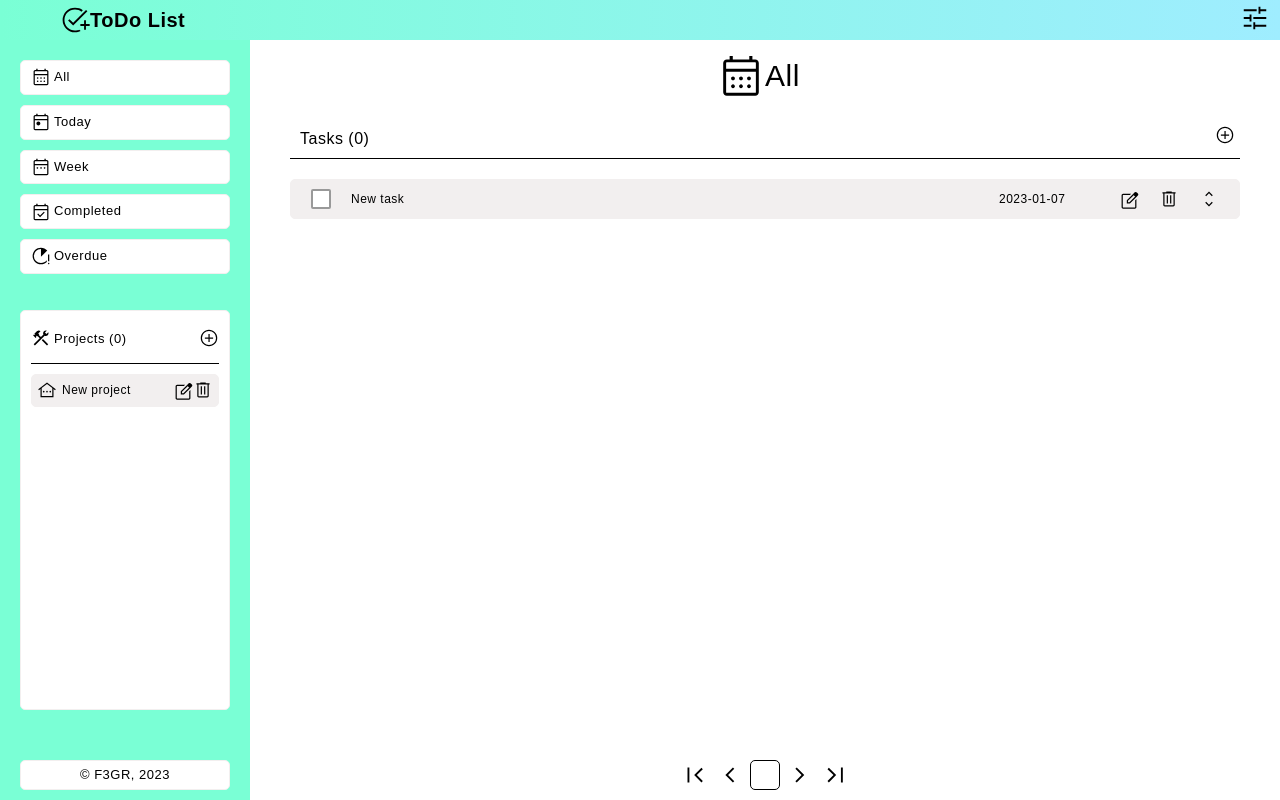
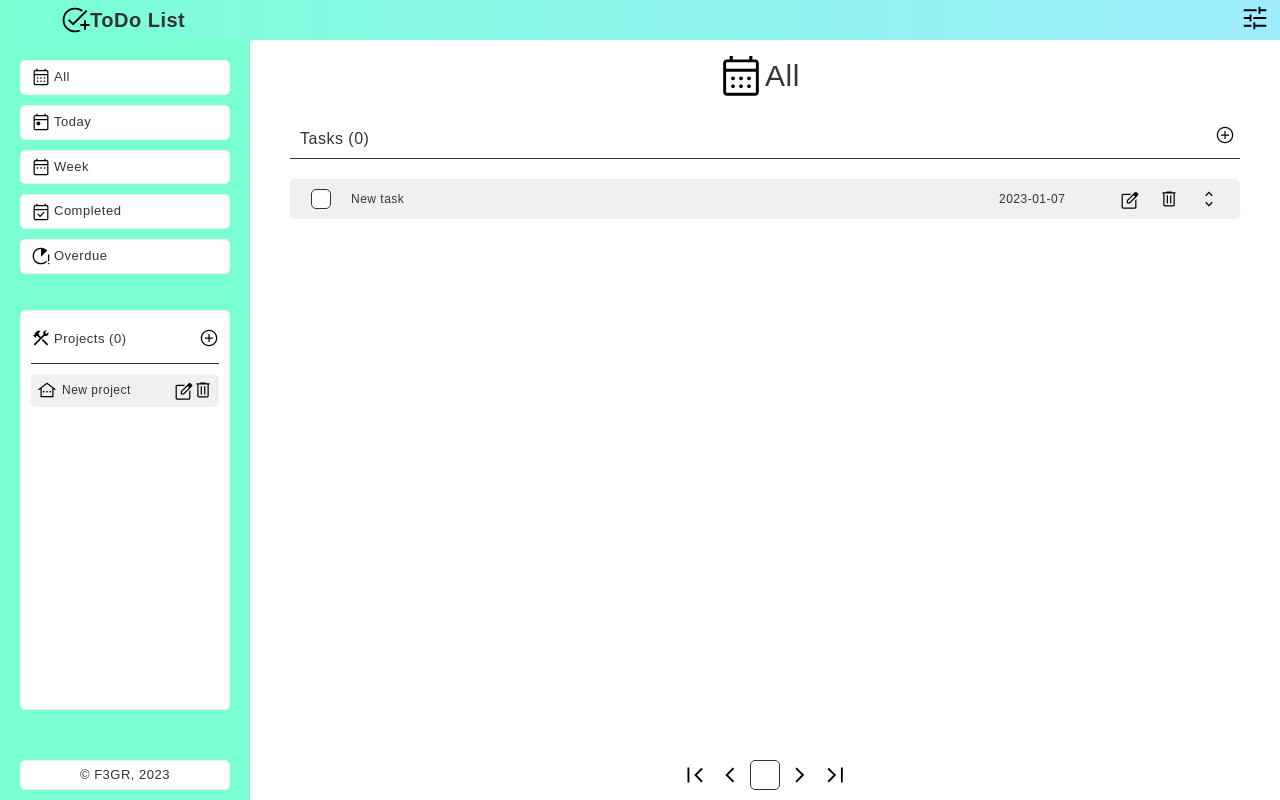
Before and after one commit to F3GR/to-do-list, a website built with webpack: page dist/index.html in a window 1280 px wide. Built offline with nearby package versions, Linux system fonts and the light colour scheme.

```diff
--- a/src/components/dom-task.js
+++ b/src/components/dom-task.js
@@ -4,31 +4,34 @@
     const taskList = document.querySelector('.task-list');
     const exampleTask = createElementWithAttributes('li', {class: `task`, data: `0`}, taskList);
 
-    const radioButtonContainer = createElementWithAttributes('div', {class: `radio-button-box`, data: `0`}, exampleTask);
+    const checkbox = createElementWithAttributes('input', {
+        type: `checkbox`,
+        id: `task-status`,
+        class: 'status'
+    }, exampleTask);
 
-    const taskStatusIcon  = createElementWithAttributes('input', {
-        id: 'task-status',
-        type: 'checkbox',
-        class: 'status',
-        name: 'status',
-        value: 'on-going',
-    }, radioButtonContainer);
+    const label = createElementWithAttributes('label', {
+        for: `task-status`,
+        class: 'status-label'
+    }, exampleTask);
 
-    const labelStatusIcon  = createElementWithAttributes('label', {
-        for: 'task-status',
-        class: 'status-label'
-    }, radioButtonContainer);
+    const svg = document.createElementNS('http://www.w3.org/2000/svg', 'svg');
+    svg.setAttribute('xmlns', 'http://www.w3.org/2000/svg');
+    svg.setAttribute('viewBox', '0 0 20 20');
 
-    const statusIcon  = createElementWithAttributes('svg', {
-        xmlns: 'http://www.w3.org/2000/svg',
-        viewBox: "0 0 20 20"
-    }, labelStatusIcon);
+    const path = document.createElementNS('http://www.w3.org/2000/svg', 'path');
+    path.setAttribute('d', 'M2,10 L8,16 L18,5');
 
-    const statusIconPath  = createElementWithAttributes('path', {
-        d: "M2,10 L8,16 L18,5",
-    }, statusIcon);
+    svg.appendChild(path);
+    label.appendChild(svg);
 
-
+    checkbox.addEventListener('change', () => {
+        if (checkbox.checked) {
+          svg.classList.add('checked');
+        } else {
+          svg.classList.remove('checked');
+        }
+    });
 
     const taskNameBox = createElementWithAttributes('div', {class: `task-name-box`}, exampleTask);
     const taskName = createElementWithAttributes('span', {class: `task-name-box`}, taskNameBox);
--- a/src/input.css
+++ b/src/input.css
@@ -7,6 +7,7 @@
   --blue: rgb(20, 48, 255);
   --menu-width: 30rem;
   --menu-height: 40rem;
+  --black: rgb(53, 52, 52);
 }
 
 * {
@@ -76,7 +77,7 @@
 }
 
 td, th {
-  border: 1px solid black;
+  border: 1px solid var(--black);
 }
 
 blockquote, q {
@@ -113,7 +114,7 @@
 /* START */
 
 * {
-  color: black;
+  color: var(--black);
   font-weight: 500;
   font-family: "NotoSans", sans-serif;
   border-collapse: collapse;
@@ -296,7 +297,7 @@
   grid-template-columns: 2rem 1fr 2rem;
   align-content: center;
   justify-items: start;
-  border-bottom: 1px solid black;
+  border-bottom: 1px solid var(--black);
 }
 
 .projects-menu {
@@ -304,7 +305,7 @@
   grid-template-columns: 2rem 1fr 2rem;
   align-content: center;
   justify-items: start;
-  border-bottom: 1px solid black;
+  border-bottom: 1px solid var(--black);
   cursor: default;
 }
 
@@ -477,7 +478,7 @@
   grid-template-columns: auto 3rem;
   justify-content: space-between;
   gap: 0.75rem;
-  border-bottom: 1px solid black;
+  border-bottom: 1px solid var(--black);
 }
 
 .task-bar > * {
@@ -520,20 +521,19 @@
   cursor: default;
 }
 
-
 .task .status {
   display: none;
 }
 
 .task .status-label {
-  display: block;
+  display: inline-block;
   width: 2rem;
   height: 2rem;
   cursor: pointer;
   position: relative;
-  background-color: #fff;
-  border: 0.2rem solid #999;
-  border-radius: 0.2rem;
+  background-color: var(--white);
+  border: 0.1rem solid var(--black);
+  border-radius: 0.5rem;
   overflow: hidden;
 }
 
@@ -547,7 +547,7 @@
   stroke-dashoffset: 100;
 }
 
-.task .status:checked + .status-label svg {
+.task .status-label svg.checked {
   animation: fillCheckbox 0.5s forwards;
 }
 
@@ -561,6 +561,7 @@
     stroke-opacity: 1;
   }
 }
+
 
 .task .status:hover,
 .task .remove:hover,
@@ -607,7 +608,7 @@
   grid-template-columns: repeat(5, 3rem);
   align-items: center;
   background-color: var(--white);
-  border: 0.1rem solid black;
+  border: 0.1rem solid var(--black);
   border-radius: 0.5rem;
   padding: 0 0.5rem;
 }
@@ -628,7 +629,7 @@
   position: absolute;
   width: 100%;
   height: 100%;
-  background-color: black;
+  background-color: var(--black);
   opacity: 50%;
 }
 
@@ -777,7 +778,7 @@
   position: absolute;
   width: 100%;
   height: 100%;
-  background-color: black;
+  background-color: var(--black);
   opacity: 50%;
   z-index: 3;
   display: none;
```
Also changed, not shown: dist/main.js.
